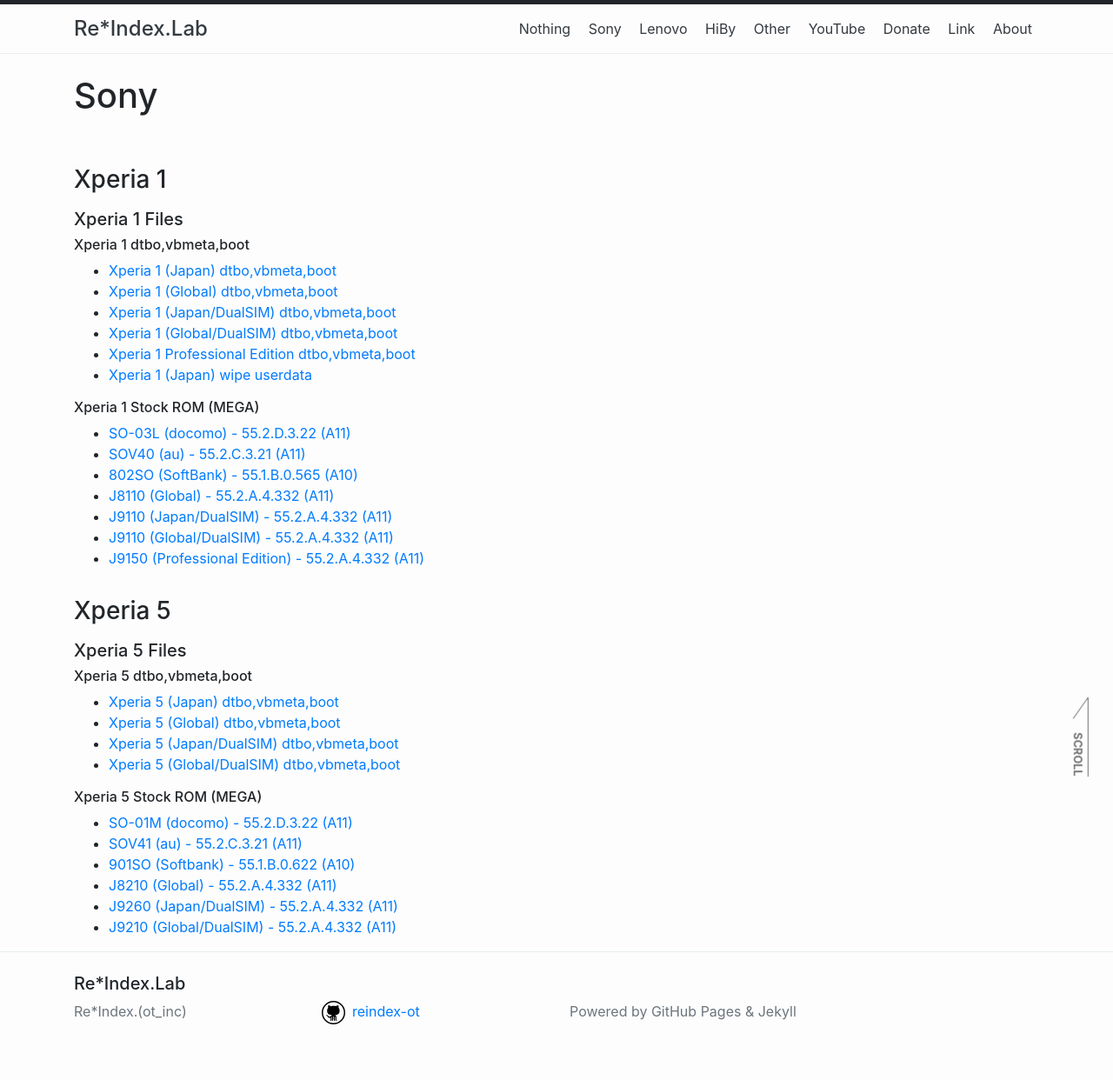
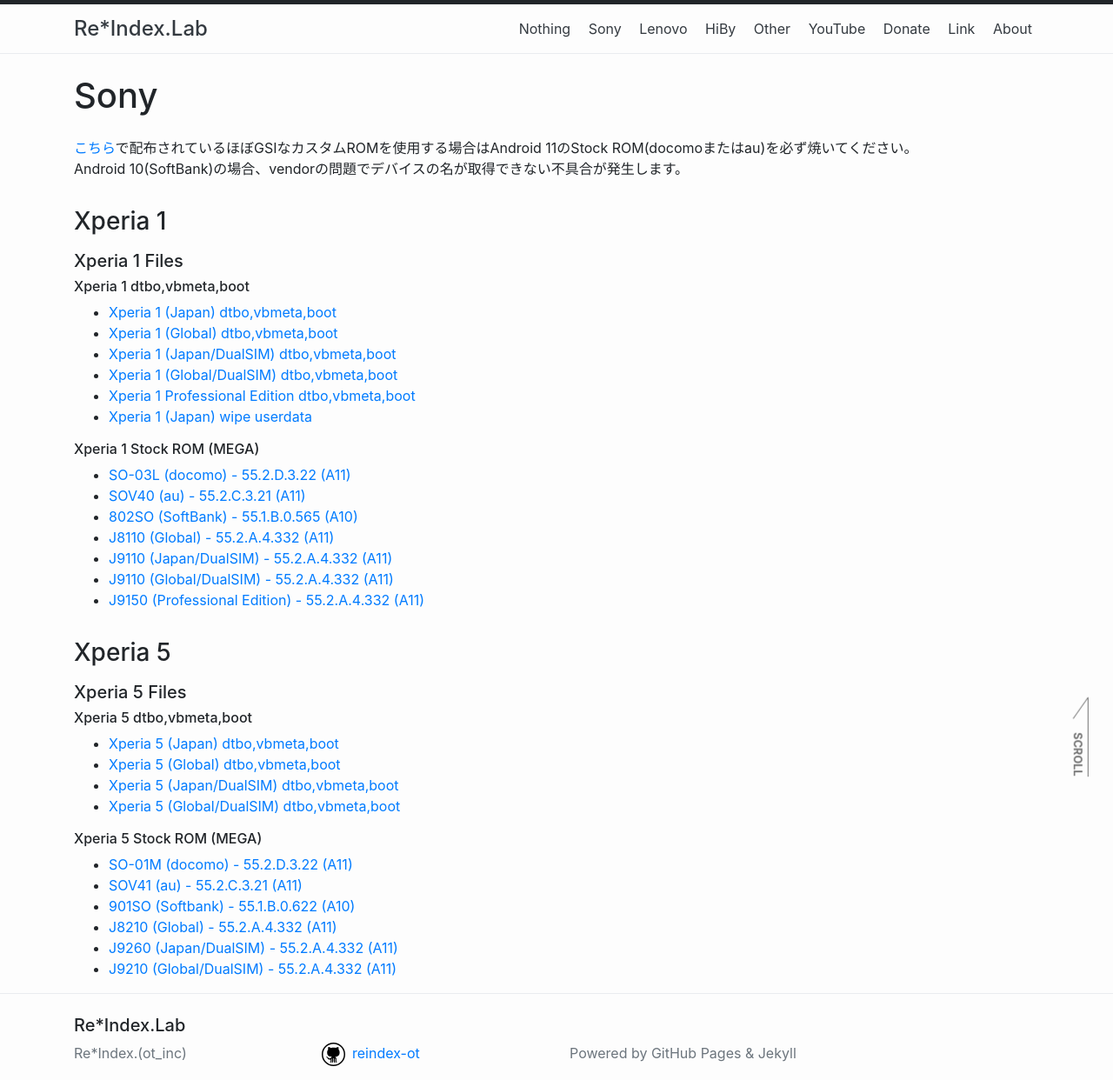
Before and after one commit to reindex-ot/reindex-ot.github.io, a Jekyll site: the page built from sony.md, in a window 1280 px wide. Shown: the whole page at 87% size. Built offline with Jekyll 4.4.1, drawn with Linux system fonts in a browser that asks for light colours; before the commit the page ends 1194 px from its top, so only the background shows below that.

Commit message:
Update sony.md
Signed-off-by: Re*Index. (ot_inc) <32851879+reindex-ot@users.noreply.github.com>

```diff
--- a/sony.md
+++ b/sony.md
@@ -3,6 +3,8 @@ layout: page
 title: Sony
 permalink: /sony/
 ---
+[こちら](https://sony.legit.id/)で配布されているほぼGSIなカスタムROMを使用する場合はAndroid 11のStock ROM(docomoまたはau)を必ず焼いてください。<br>
+Android 10(SoftBank)の場合、vendorの問題でデバイスの名が取得できない不具合が発生します。
 
 ### Xperia 1
 ##### Xperia 1 Files
```
